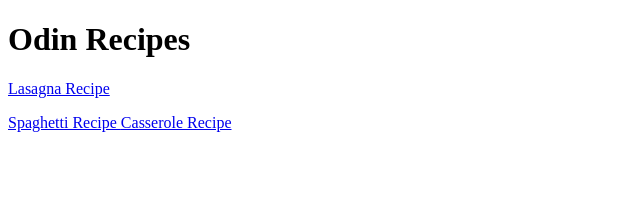
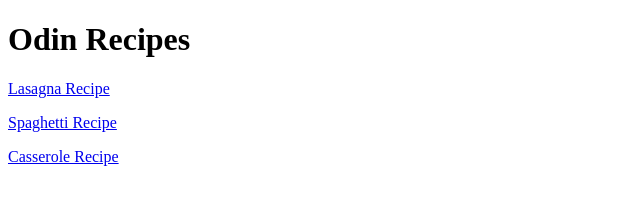
Before and after one commit to vesper-sparrow/odin-recipes, a plain HTML site: page index.html in a window 1280 px wide. Shown: the whole page, without its empty margins (0-640 px from the left). Drawn offline with Linux system fonts and the light colour scheme.

Commit message:
Correct formatting error in links

```diff
--- a/index.html
+++ b/index.html
@@ -10,7 +10,7 @@
     <h1>Odin Recipes</h1>
 
     <p> <a href="recipes/lasagna.html"> Lasagna Recipe </a> </p>
-    <a href ="recipes/spaghetti.html"> Spaghetti Recipe </a>
-    <a href ="recipes/casserole/html"> Casserole Recipe</a>
+    <p><a href ="recipes/spaghetti.html"> Spaghetti Recipe </a> </p>
+    <p><a href ="recipes/casserole.html"> Casserole Recipe</a> </p>
 </body>
 </html>
```
